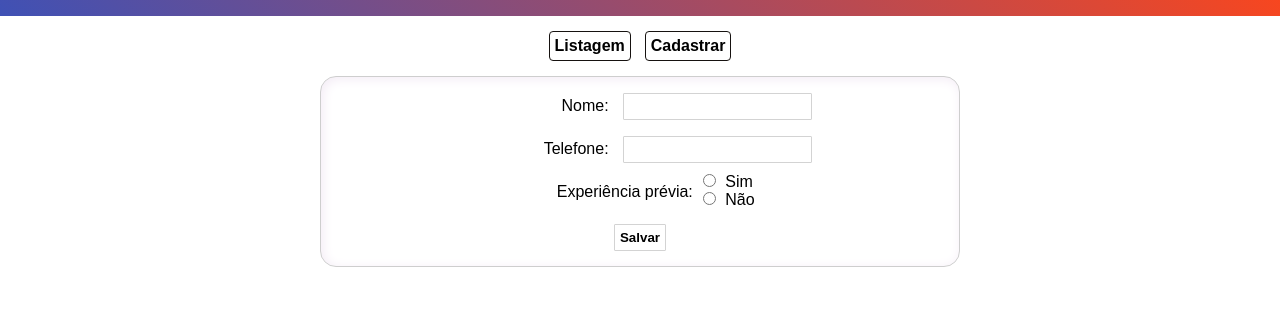
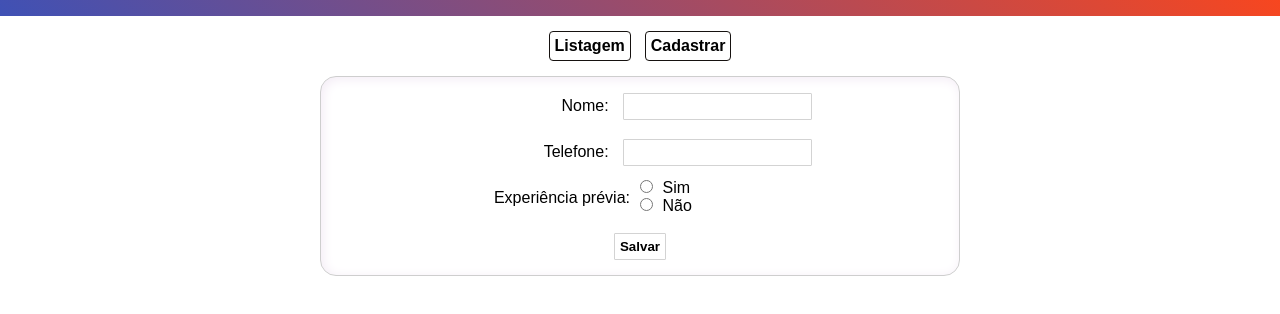
Before and after one commit to RosaErick/CadastroeListagem-exercise, a plain HTML site: page src/form.html in a window 1280 px wide. Shown: the part 56-370 px from the top of the page. Drawn offline with Linux system fonts and the light colour scheme.

Commit message:
update project, add edit button

```diff
--- a/assets/css/style.css
+++ b/assets/css/style.css
@@ -49,11 +49,12 @@ label {
 .form-container {
   display: flex;
   flex-direction: column;
-  justify-content: center;
+  justify-content:space-between;
   align-items: center;
   width: 50%;
+  height: 200px;
   margin: 10px auto;
-  flex-wrap: wrap;
+  flex-wrap: nowrap;
   background-color: #fff;
   border: 1px solid #cecece;
   border-radius: 1rem;
@@ -85,8 +86,7 @@ label {
 
 .xp-line div {
   display: inline-block;
-
-  width: 40%;
+  width:50%;
 }
 .form-container .xp-line {
   justify-content: end;
--- a/assets/js/app.js
+++ b/assets/js/app.js
@@ -31,6 +31,7 @@ function drawTable() {
                     </td>
                     <td>
                         <button onclick="deleteUser(${person})"> Excluir </button>
+                        <a href="../../src/form.html?person=${person}">Editar</a>
                     </td>
                 </tr>
 
--- a/assets/js/form.js
+++ b/assets/js/form.js
@@ -1,7 +1,7 @@
 function formTest(e) {
   e.preventDefault();
 
-  var peopleRaw = localStorage.getItem("people");
+   const peopleRaw = localStorage.getItem("people");
   if (peopleRaw != null) {
     var people = JSON.parse(peopleRaw);
   } else {
@@ -17,3 +17,17 @@ function formTest(e) {
   localStorage.setItem("people", JSON.stringify(people));
   document.getElementById("goHome").click();
 }
+
+
+
+const mainUrl = new URL(window.location.href)
+
+console.log(mainUrl);
+
+
+const id = mainUrl.searchParams.get('person');
+
+if (id !== null) {
+
+    console.log(id);
+}
```
